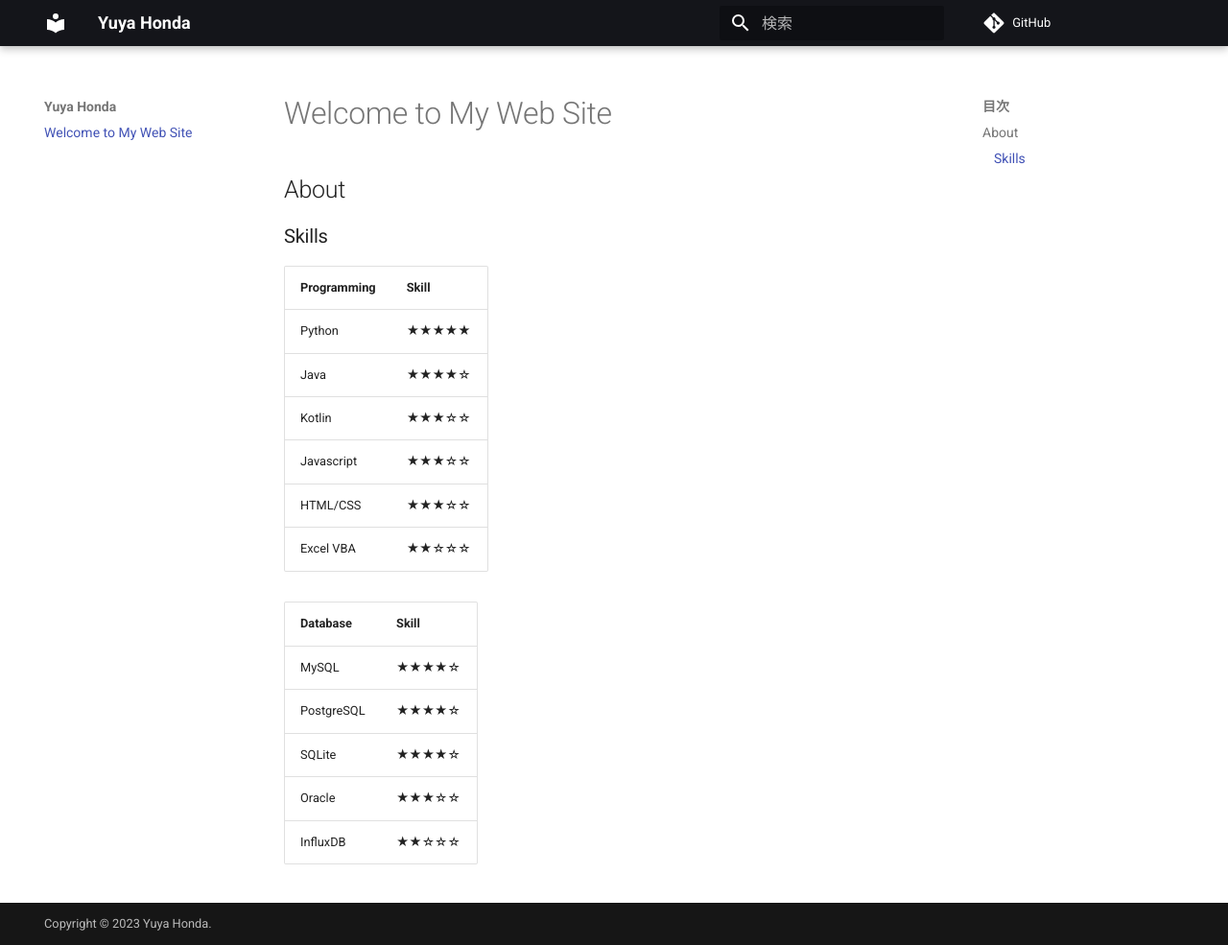
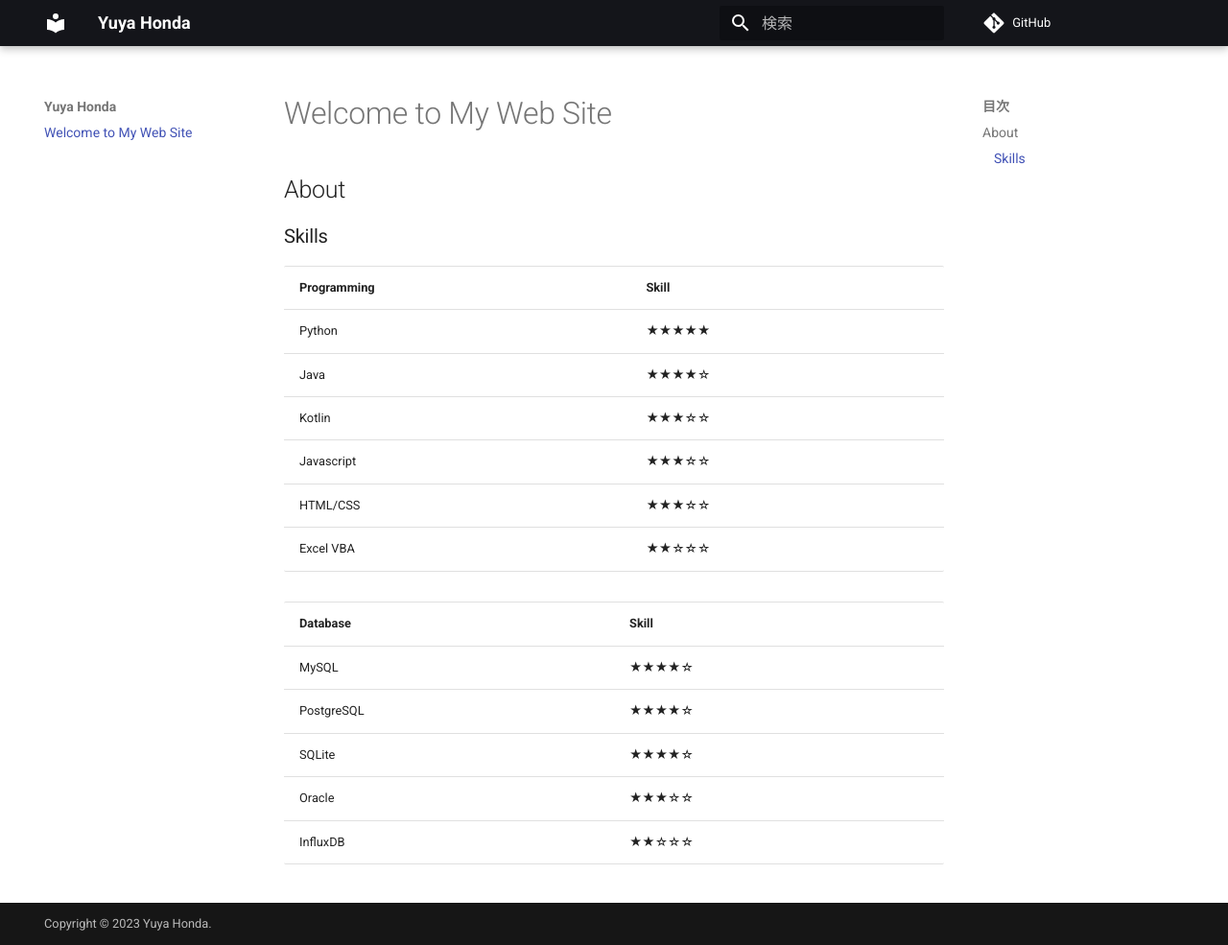
Before and after one commit to yuyahnd/yuyahnd.github.io, an MkDocs documentation site: the page built from docs/index.md, in a window 1280 px wide and 985 px high. Shown: the whole window at 96% size. Built offline with MkDocs 1.6.1 and Material for MkDocs 9.7.7, drawn with Linux system fonts in a browser that asks for light colours; comment, search, counter and statistics services are not loaded.

Commit message:
Add extra css

```diff
--- /dev/null
+++ b/docs/stylesheets/extra.css
@@ -0,0 +1,18 @@
+.md-typeset__table {
+    min-width: 100%;
+}
+
+.md-typeset table:not([class]) {
+    background-color: var(--md-default-bg-color);
+    border: 0.05rem solid var(--md-typeset-table-color);
+    border-radius: 0.1rem;
+    /* display: inline-block; */
+    display: table;
+    font-size: .64rem;
+    max-width: 100%;
+    overflow: auto;
+    touch-action: auto;
+    border-left: none;
+    border-right: none;
+    min-width: 100%;
+}
--- a/mkdocs.yml
+++ b/mkdocs.yml
@@ -17,6 +17,8 @@
   search:
     lang: ja
 
+extra_css:
+  - stylesheets/extra.css
 
 # Extra
 extra:
```
